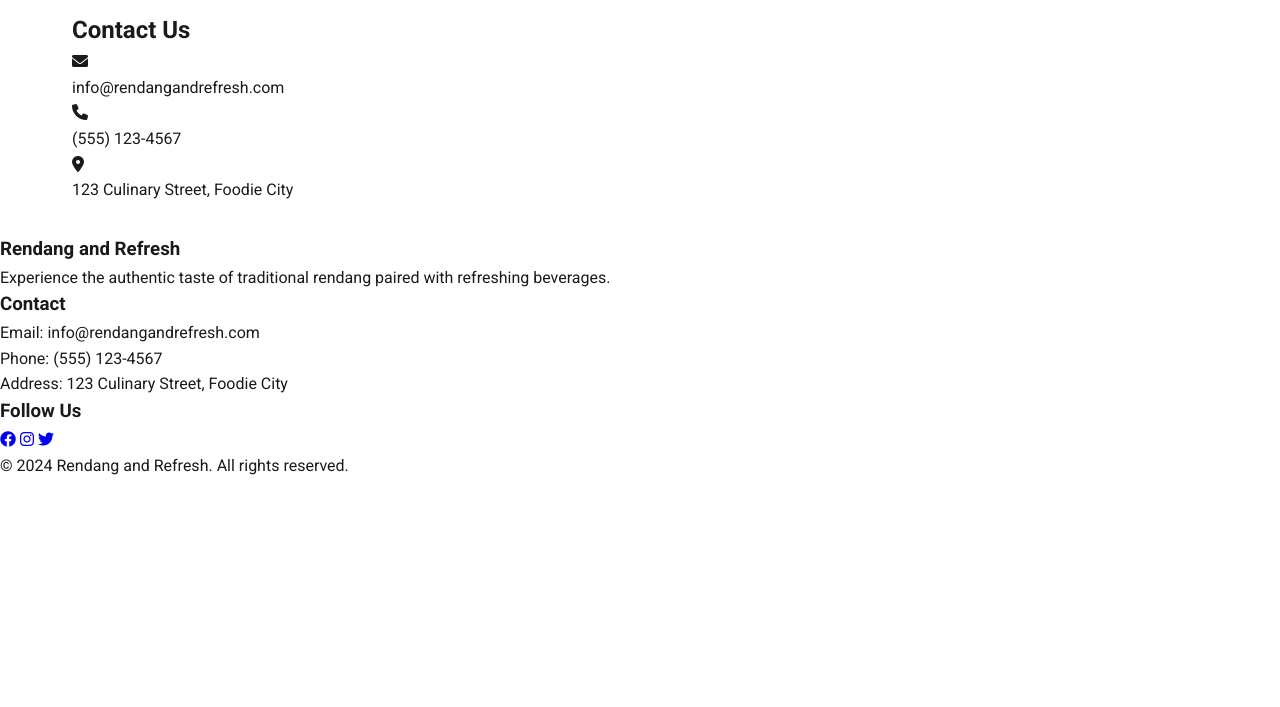
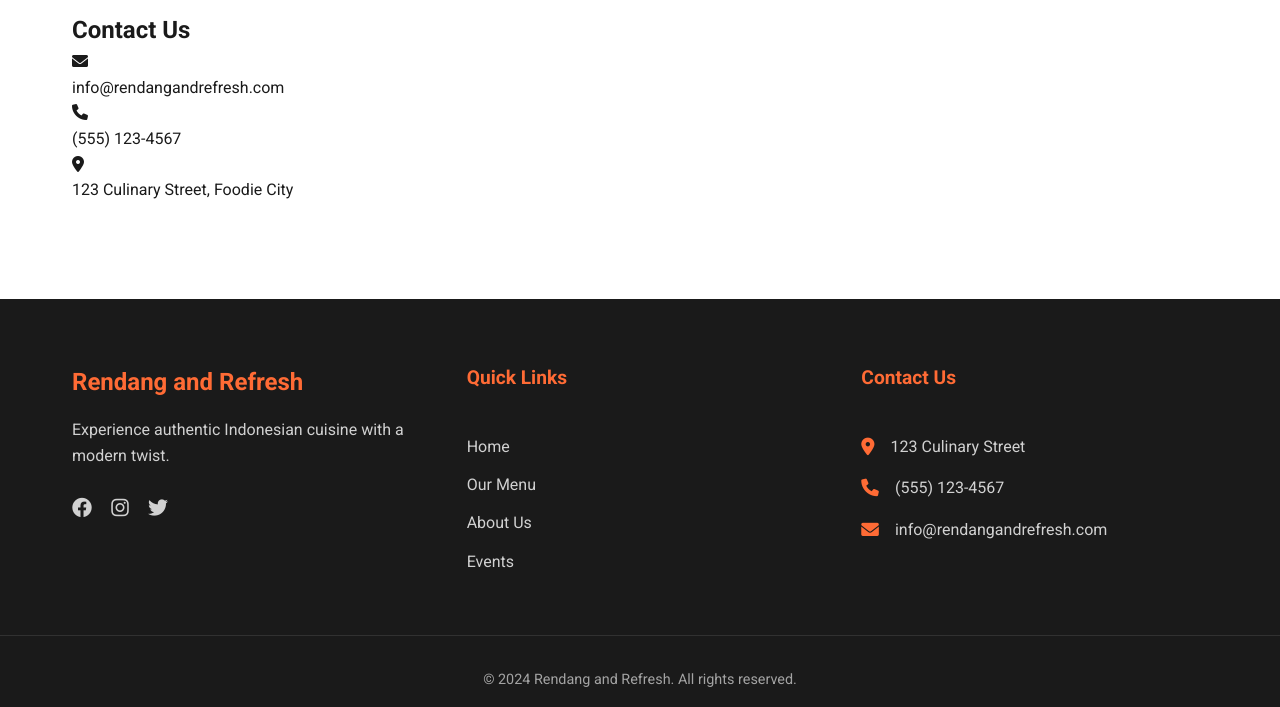
Before and after one commit to adam4788/RendangWebsite, a Flask app: page / in a window 1280 px wide. Shown: the part 2027-2734 px from the top of the page. Before the commit the page ends 2502 px from the top, so only its background shows below. Run offline with Flask 3, Linux system fonts and the light colour scheme.

Commit message:
Refactor: redesigned the website footer for improved organization and visual appeal.  Added social media links and reorganized contact information.
Screenshot: https://storage.googleapis.com/screenshot-production-us-central1/ed5f5992-3772-4006-b49d-ddad74691a17/4af6ff84-811e-4018-a0f9-1b61dda129d1.jpg

```diff
--- a/static/css/style.css
+++ b/static/css/style.css
@@ -330,3 +330,151 @@ section.visible {
         grid-template-columns: 1fr;
     }
 }
+
+/* Add these styles at the end of your existing CSS file */
+
+/* Footer Styles */
+.footer {
+    background-color: var(--primary-color);
+    color: var(--text-color);
+    padding: 4rem 0 1rem;
+    margin-top: 4rem;
+}
+
+.footer-content {
+    max-width: 1200px;
+    margin: 0 auto;
+    padding: 0 2rem;
+    display: grid;
+    grid-template-columns: repeat(auto-fit, minmax(250px, 1fr));
+    gap: 3rem;
+}
+
+.footer-column {
+    display: flex;
+    flex-direction: column;
+    gap: 1.5rem;
+}
+
+.footer-logo h3 {
+    font-size: 1.5rem;
+    margin-bottom: 1rem;
+    color: var(--accent-color);
+}
+
+.footer-logo p {
+    color: rgba(255, 255, 255, 0.8);
+    line-height: 1.6;
+}
+
+.footer-social {
+    display: flex;
+    gap: 1.2rem;
+}
+
+.footer-social a {
+    color: var(--text-color);
+    font-size: 1.25rem;
+    transition: all 0.3s ease;
+    opacity: 0.8;
+}
+
+.footer-social a:hover {
+    color: var(--accent-color);
+    opacity: 1;
+    transform: translateY(-3px);
+}
+
+.footer-column h4 {
+    font-size: 1.2rem;
+    margin-bottom: 1rem;
+    color: var(--accent-color);
+}
+
+.footer-links {
+    list-style: none;
+    padding: 0;
+}
+
+.footer-links li {
+    margin-bottom: 0.8rem;
+}
+
+.footer-links a {
+    color: rgba(255, 255, 255, 0.8);
+    text-decoration: none;
+    transition: all 0.3s ease;
+    position: relative;
+    padding-left: 0;
+}
+
+.footer-links a:hover {
+    color: var(--text-color);
+    padding-left: 10px;
+}
+
+.footer-links a::before {
+    content: '→';
+    position: absolute;
+    left: -10px;
+    opacity: 0;
+    transition: all 0.3s ease;
+}
+
+.footer-links a:hover::before {
+    opacity: 1;
+    left: 0;
+}
+
+.footer-contact {
+    list-style: none;
+    padding: 0;
+}
+
+.footer-contact li {
+    display: flex;
+    align-items: center;
+    gap: 1rem;
+    margin-bottom: 1rem;
+    color: rgba(255, 255, 255, 0.8);
+}
+
+.footer-contact i {
+    color: var(--accent-color);
+    font-size: 1.1rem;
+}
+
+.footer-bottom {
+    text-align: center;
+    margin-top: 3rem;
+    padding-top: 2rem;
+    border-top: 1px solid rgba(255, 255, 255, 0.1);
+}
+
+.footer-bottom p {
+    color: rgba(255, 255, 255, 0.6);
+    font-size: 0.9rem;
+}
+
+@media (max-width: 768px) {
+    .footer {
+        padding: 3rem 0 1rem;
+    }
+
+    .footer-content {
+        grid-template-columns: 1fr;
+        gap: 2rem;
+    }
+
+    .footer-column {
+        text-align: center;
+    }
+
+    .footer-social {
+        justify-content: center;
+    }
+
+    .footer-contact li {
+        justify-content: center;
+    }
+}
--- a/templates/base.html
+++ b/templates/base.html
@@ -32,23 +32,33 @@
 
     <footer class="footer">
         <div class="footer-content">
-            <div class="footer-section">
-                <h3>Rendang and Refresh</h3>
-                <p>Experience the authentic taste of traditional rendang paired with refreshing beverages.</p>
+            <div class="footer-column">
+                <div class="footer-logo">
+                    <h3>Rendang and Refresh</h3>
+                    <p>Experience authentic Indonesian cuisine with a modern twist.</p>
+                </div>
+                <div class="footer-social">
+                    <a href="#" aria-label="Facebook"><i class="fab fa-facebook"></i></a>
+                    <a href="#" aria-label="Instagram"><i class="fab fa-instagram"></i></a>
+                    <a href="#" aria-label="Twitter"><i class="fab fa-twitter"></i></a>
+                </div>
             </div>
-            <div class="footer-section">
-                <h3>Contact</h3>
-                <p>Email: info@rendangandrefresh.com</p>
-                <p>Phone: (555) 123-4567</p>
-                <p>Address: 123 Culinary Street, Foodie City</p>
+            <div class="footer-column">
+                <h4>Quick Links</h4>
+                <ul class="footer-links">
+                    <li><a href="/#home">Home</a></li>
+                    <li><a href="/#menu">Our Menu</a></li>
+                    <li><a href="/#about">About Us</a></li>
+                    <li><a href="/events">Events</a></li>
+                </ul>
             </div>
-            <div class="footer-section">
-                <h3>Follow Us</h3>
-                <div class="social-links">
-                    <a href="#"><i class="fab fa-facebook"></i></a>
-                    <a href="#"><i class="fab fa-instagram"></i></a>
-                    <a href="#"><i class="fab fa-twitter"></i></a>
-                </div>
+            <div class="footer-column">
+                <h4>Contact Us</h4>
+                <ul class="footer-contact">
+                    <li><i class="fas fa-map-marker-alt"></i> 123 Culinary Street</li>
+                    <li><i class="fas fa-phone"></i> (555) 123-4567</li>
+                    <li><i class="fas fa-envelope"></i> info@rendangandrefresh.com</li>
+                </ul>
             </div>
         </div>
         <div class="footer-bottom">
```
